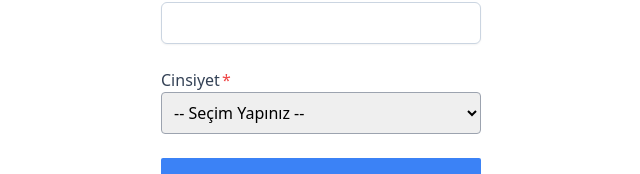
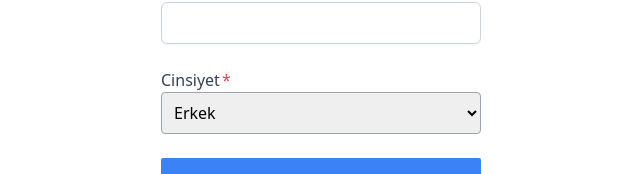
Before and after one commit to ufukucar/react-formik-custom-input, a React (Create React App) app: page / in a window 1280 px wide. Shown: the part 140-314 px from the top of the page, without its empty margins (319-959 px from the left). Built offline with nearby package versions, Linux system fonts and the light colour scheme.

Commit message:
=Select duzenlendi

```diff
--- a/src/components/Input.jsx
+++ b/src/components/Input.jsx
@@ -1,5 +1,6 @@
 import { useField } from 'formik'
 import ErrorMessage from './ErrorMessage'
+import React from 'react'
 
 const Input = ({ label, ...props }) => {
   const [field, meta, helpers] = useField(props)
@@ -18,4 +19,4 @@ const Input = ({ label, ...props }) => {
   )
 }
 
-export default Input
+export default React.memo(Input)
--- a/src/components/Select.jsx
+++ b/src/components/Select.jsx
@@ -1,21 +1,28 @@
 import { useField } from 'formik'
+import { useEffect } from 'react'
 import ErrorMessage from './ErrorMessage'
 
-const Select = ({ label, ...props }) => {
+const Select = ({ label, options, ...props }) => {
   const [field, meta, helpers] = useField(props)
 
-  console.log('asdf')
+  console.log('options', options)
 
   return (
     <>
       <label className="formLabel">
         <span className="defaultSpan">{label}</span>
         <select {...field} name={props.name} className="defaultSelect ">
-          <option value="">-- Seçim Yapınız --</option>
-          <option value="1">1</option>
-          <option value="2">2</option>
+          {options.map((option) => {
+            return (
+              <option key={option.id} value={option.id}>
+                {option.value}
+              </option>
+            )
+          })}
         </select>
-        {meta.error ? <ErrorMessage error={meta.error} /> : null}
+        {meta.touched && meta.error ? (
+          <ErrorMessage error={meta.error} />
+        ) : null}
       </label>
     </>
   )
--- a/src/pages/MainForm.jsx
+++ b/src/pages/MainForm.jsx
@@ -22,11 +22,17 @@ const MainForm = () => {
     console.log(JSON.stringify(values, null, 2))
   }
 
+  const cinsiyetOptions = [
+    { id: '1', value: 'Erkek' },
+    { id: '2', value: 'Kadın' },
+  ]
+
   return (
     <Formik
       initialValues={initialValues}
       validationSchema={FormValidation}
       onSubmit={handleSubmit}
+      validateOnMount={true}
     >
       {(props) => (
         <div className="">
@@ -34,7 +40,7 @@ const MainForm = () => {
             <Input label="Email" name="email" type="text" />
             <Input label="Şifre" name="password" type="text" />
 
-            <Select label="Cinsiyet" name="sex" x />
+            <Select label="Cinsiyet" name="sex" options={cinsiyetOptions} />
 
             <Button type="submit" />
           </Form>
--- a/src/validations/FormValidation.js
+++ b/src/validations/FormValidation.js
@@ -9,10 +9,10 @@ const FormValidation = yup.object().shape({
     .min(6, 'Şifreniz en az 6 karakterden oluşmalıdır.'),
   sex: yup
     .string()
-    .trim()
+    .required('Lütfen cinsiyetinizi belirtiniz.')
     .test(
-      '1-2',
-      'Cinsiyetiniz belirtiniz',
+      'sex',
+      'Cinsiyetiniz belirtiniz.',
       (value) => value === '1' || value === '2',
     ),
 })
```
